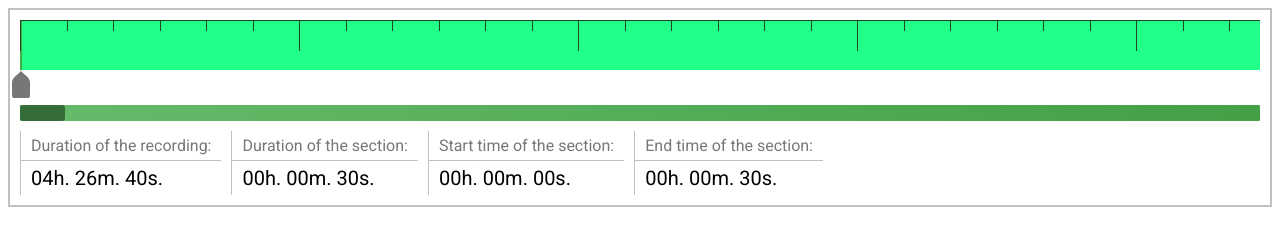
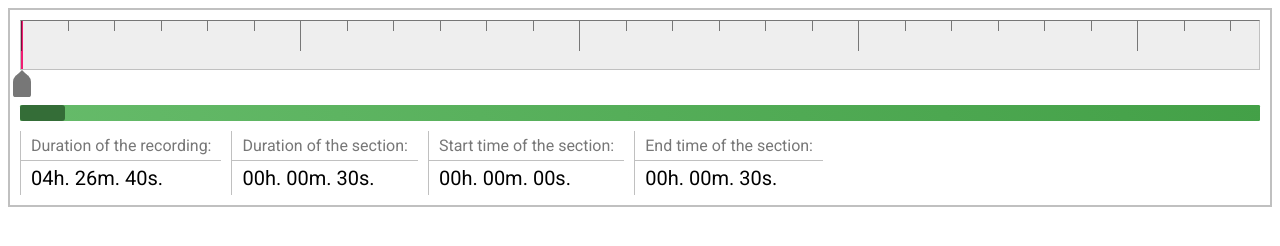
Before and after one commit to svrakata/progress-bar, a website: page index.html in a window 1280 px wide. Drawn offline with nearby package versions, Linux system fonts and the light colour scheme.

Commit message:
some colors changed

```diff
--- a/style.css
+++ b/style.css
@@ -10,8 +10,9 @@
 }
 
 .vrs-progress__bar {
-    background-color: #22ff88;
-    border-top: 1px solid rgb(33, 68, 33);
+    background-color: #eeeeee;
+    border: 1px solid silver;
+    border-top: 1px solid rgba(0, 0, 0, .5);
 
     height: 50px;
 
@@ -23,7 +24,7 @@
 }
 
 .vrs-progress__slider {
-    background-color: #44aa44;
+    background-color: #f01d72;
     cursor: pointer;
 
     height: 100%;
@@ -60,7 +61,7 @@
     }
 
 .vrs-progress__marker {
-    background-color: rgb(33, 68, 33);
+    background-color: rgba(0, 0, 0, .5);
 
     position: absolute;
 
```
Also changed, not shown: 1 other file.
